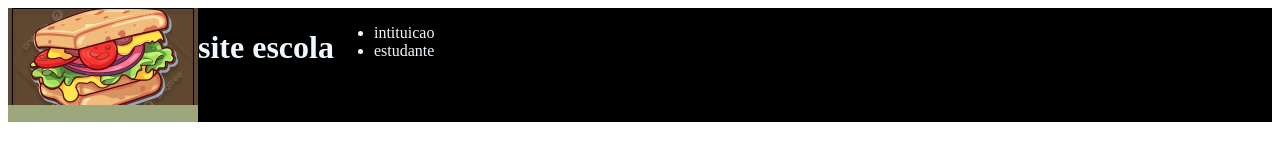
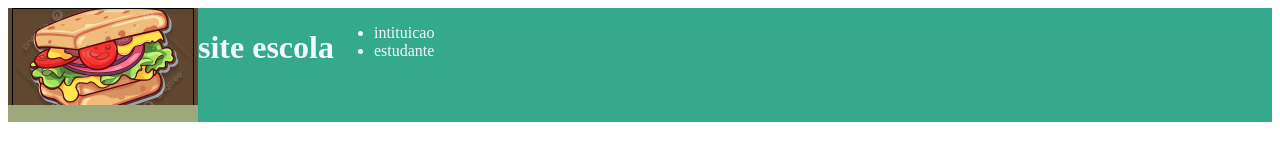
Before and after one commit to mathsss7/-Site-escola-, a plain HTML site: page index.html in a window 1280 px wide. Drawn offline with Linux system fonts and the light colour scheme.

Commit message:
style.css

```diff
--- a/style.css
+++ b/style.css
@@ -1,5 +1,5 @@
 .cabecalho{
-background-color: black;
+background-color:   rgba(12, 151, 117, 0.829);
 color: aliceblue;
 display: flex   ;
 }
```
